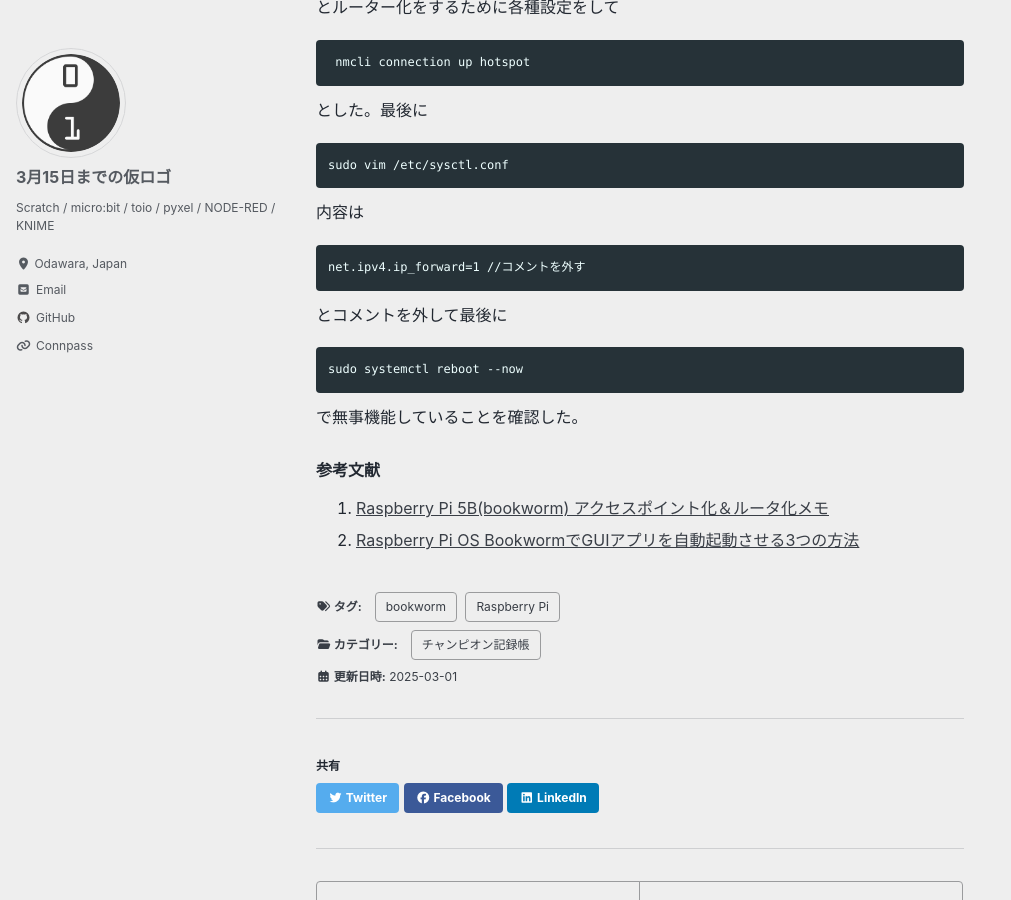
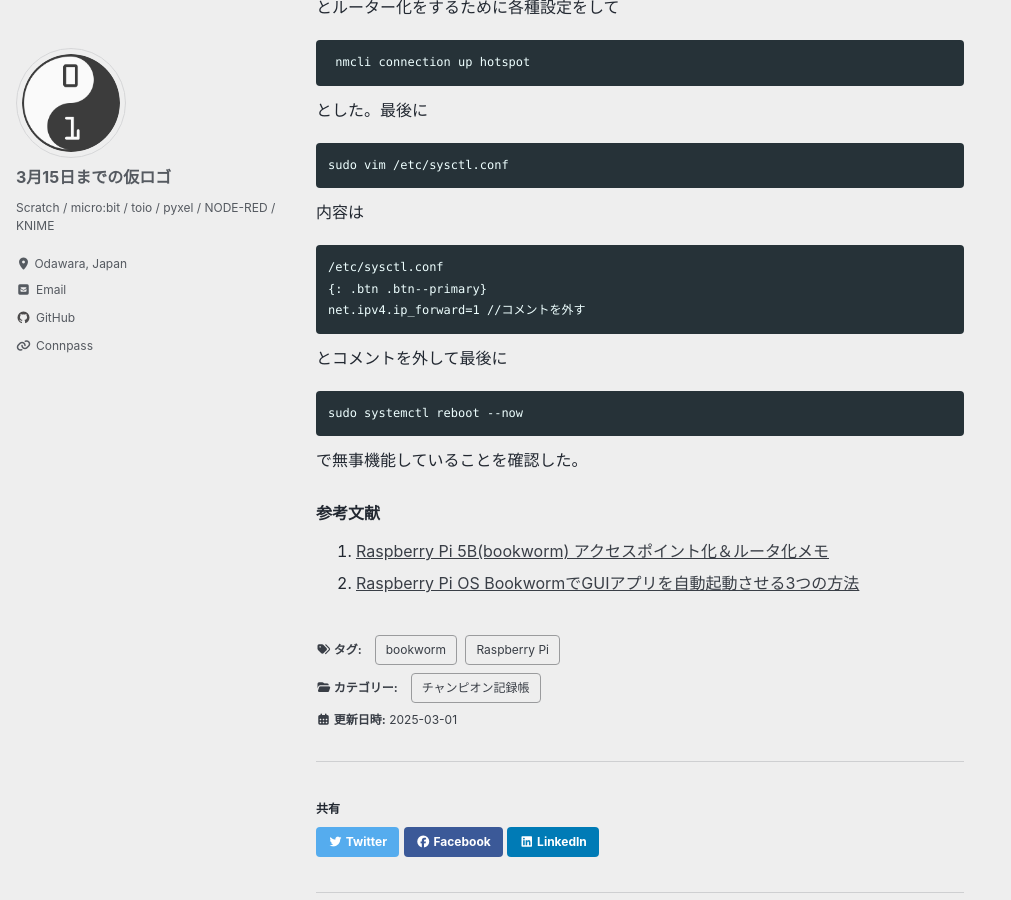
Before and after one commit to CoderDojo-Odawara/coderdojo-odawara.github.io, a Jekyll site: the page built from _posts/2025-03-01-raspi_router.md, in a window 1280 px wide and 900 px high, scrolled down 1516 px. Shown: the whole window, without its empty margins (0-1011 px from the left). Built offline with Jekyll 4.4.1, drawn with Linux system fonts in a browser that asks for light colours; cached includes are drawn as plain includes; a script that is not in the unit is left out.

Commit message:
Update 2025-03-01-raspi_router.md

````diff
--- a/_posts/2025-03-01-raspi_router.md
+++ b/_posts/2025-03-01-raspi_router.md
@@ -86,6 +86,8 @@ sudo vim /etc/sysctl.conf
 内容は
 
 ```
+/etc/sysctl.conf
+{: .btn .btn--primary}
 net.ipv4.ip_forward=1 //コメントを外す
 ```
 
````
